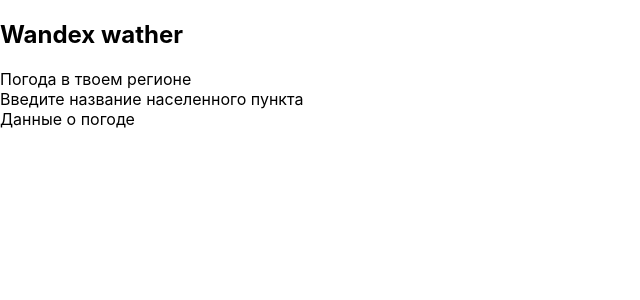
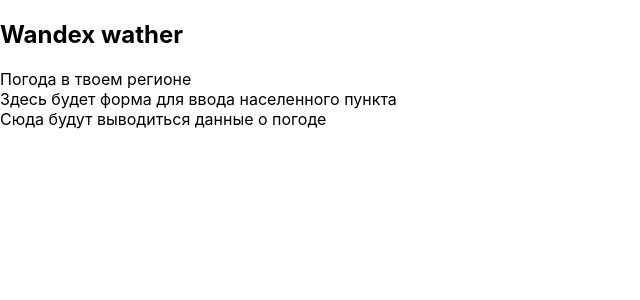
Before and after one commit to MagomedovMurad20/react-weather, a React (Create React App) app: page / in a window 1280 px wide. Shown: the top 300 px of the page, without its empty margins (0-640 px from the left). Built offline with nearby package versions, Linux system fonts and the light colour scheme.

Commit message:
добавил конст API_KEY, добавил метод getWeather

```diff
--- a/src/App.js
+++ b/src/App.js
@@ -1,11 +1,18 @@
 import React from "react";
 import Form from "./components/Form";
-import Info from "./components/info";
+import Info from "./components/Info";
 import Weather from "./components/Weather";
 
 
+const API_KEY = "fdb60fe12aa73018edf991a920cfc787"
 
 class App extends React.Component {
+
+	getWeather = async () => {
+		const apiFetch = await
+		fetch(`api.openweathermap.org/data/2.5/weather?q={city name}&appid={API key}`);
+	};
+
 	render () {
 		return(
 			<div>
--- a/src/components/Form.js
+++ b/src/components/Form.js
@@ -5,7 +5,7 @@ class Info extends React.Component {
 	render() {
 		return (
 			<div>
-				<hi>Введите название населенного пункта</hi>
+				<hi>Здесь будет форма для ввода населенного пункта</hi>
 			</div>
 		);
 	}
--- a/src/components/Weather.js
+++ b/src/components/Weather.js
@@ -6,7 +6,7 @@ class Info extends React.Component {
 		return (
 			<div>
 
-				<hi>Данные о погоде</hi>
+				<hi>Сюда будут выводиться данные о погоде</hi>
 			</div>
 		);
 	}
```
